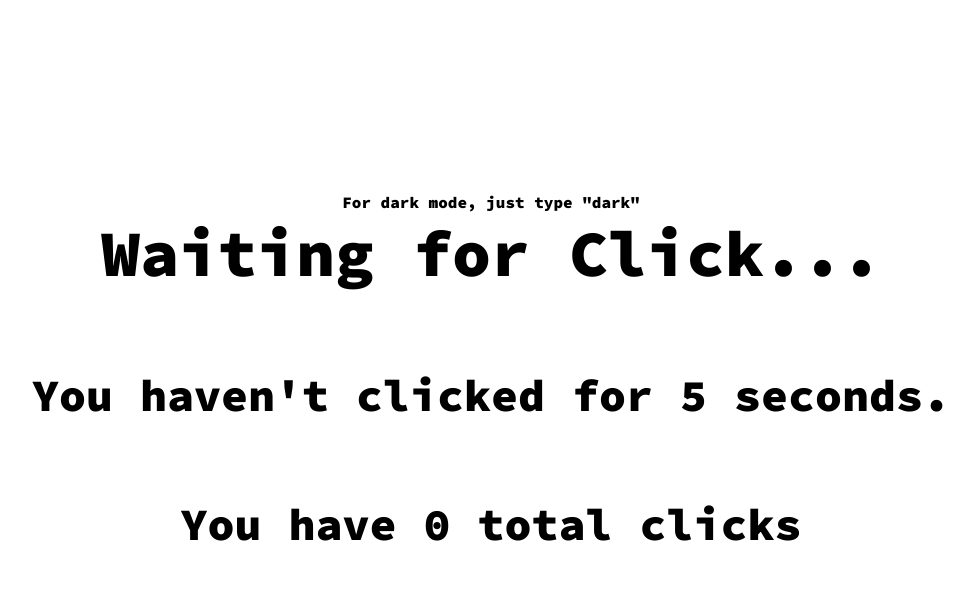
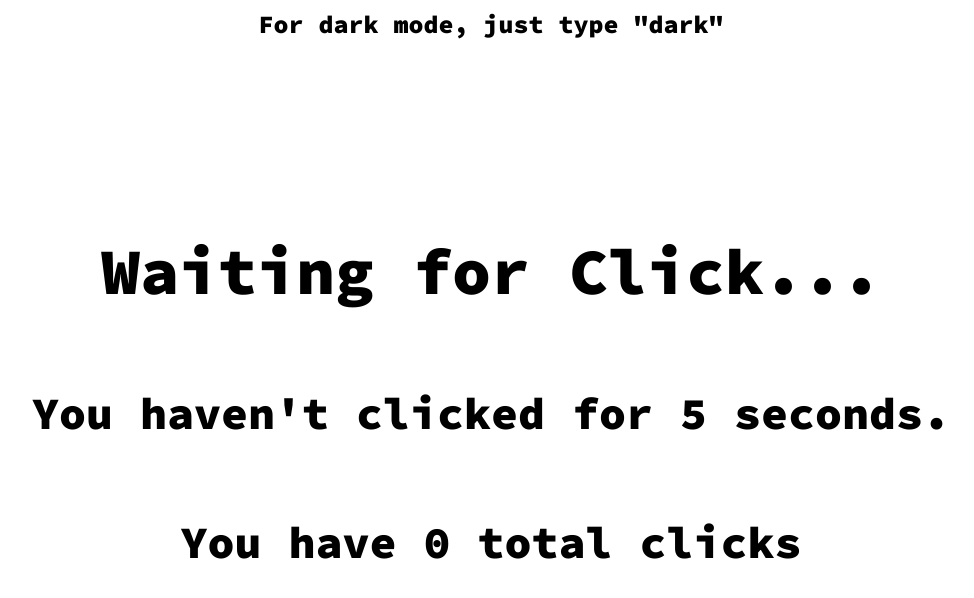
Before and after one commit to mallusrgreatv2/keyboard-recognition, a plain HTML site: page index.html in a window 1280 px wide. Shown: the whole page, without its empty margins (149-1123 px from the left). Drawn offline with Linux system fonts and the light colour scheme.

Commit message:
Update style.css

```diff
--- a/style.css
+++ b/style.css
@@ -4,9 +4,15 @@
     justify-content: center;
     align-items: center;
     text-align: center;
-    margin-top: 15%;
+    background-color: white;
+    color: black;
+}
+.dark-mode {
+    background-color: #2e2e2e;
+    color: white;
 }
 #items {
+    margin-top: 15%;
     font-size: 65px;
 }
 .no {
@@ -18,3 +24,7 @@
     margin-top: 73px;
     font-size: 45px;
 }
+.dark {
+    font-size: 25px;
+    text-align: center;
+}
```
